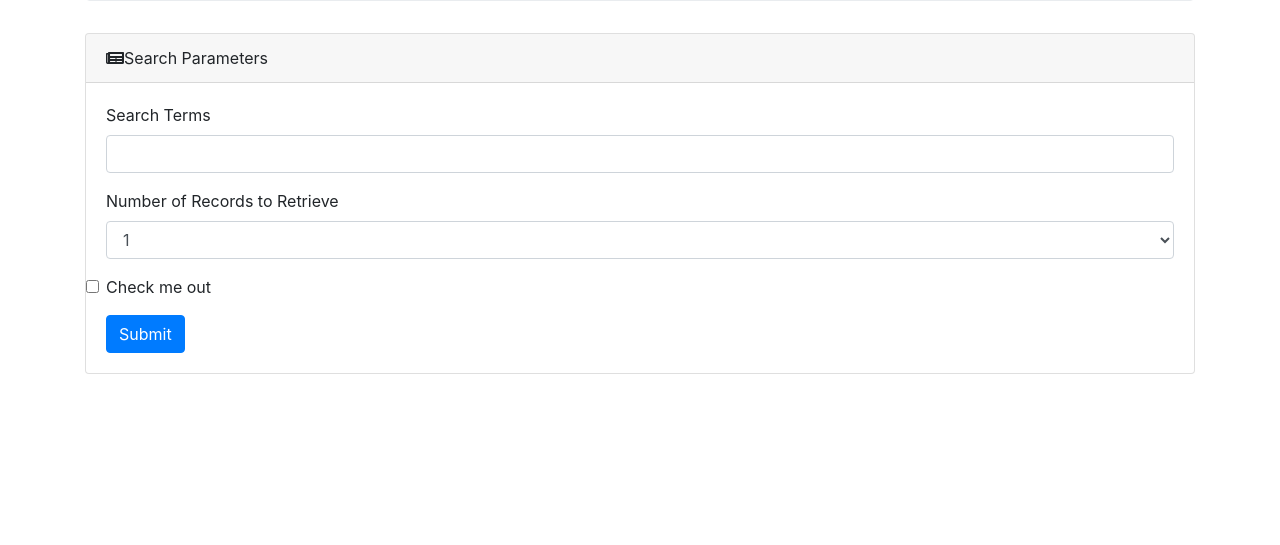
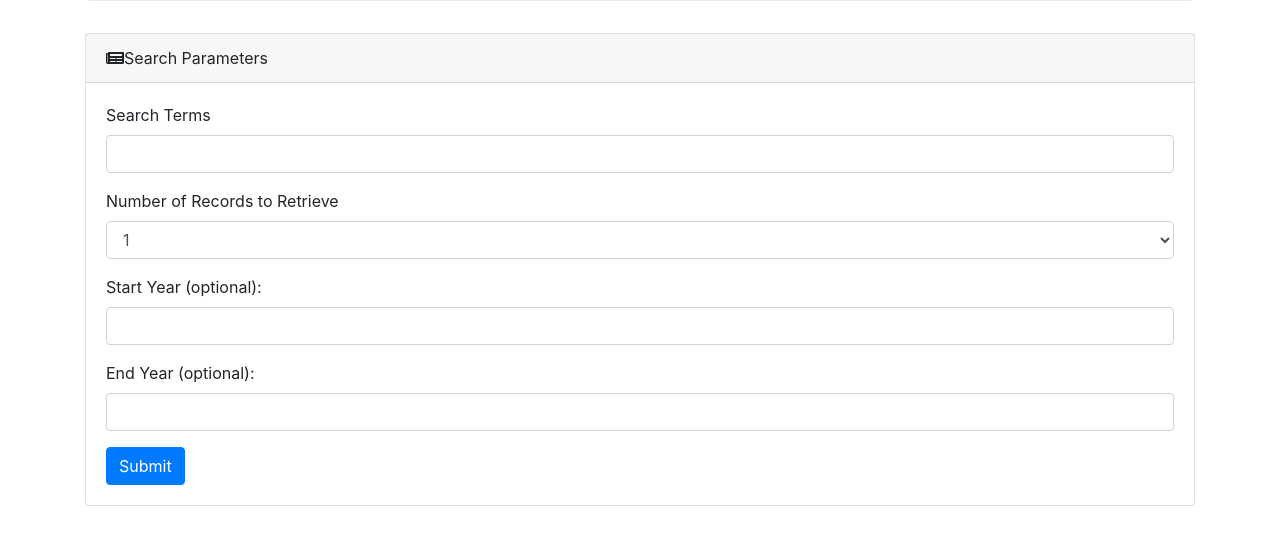
Before and after one commit to casethebase/NYTimesSearch, a plain HTML site: page index.html in a window 1280 px wide. Shown: the part 183-728 px from the top of the page. Drawn offline with nearby package versions, Linux system fonts and the light colour scheme.

Commit message:
index updated

```diff
--- a/index.html
+++ b/index.html
@@ -62,12 +62,19 @@
 
                                 <div class="form-group">
 
-                                      <input type="checkbox" class="form-check-input" id="exampleCheck1">
-                                      <label class="form-check-label" for="exampleCheck1">Check me out</label>
+                                        <label for="startYear">Start Year (optional):</label>
+                                        <input type="text" class="form-control" id="startYear">
 
                                 </div>
 
-                                <button type="submit" class="btn btn-primary">Submit</button>
+                                <div class="form-group">
+
+                                        <label for="endYear">End Year (optional):</label>
+                                        <input type="text" class="form-control" id="endYear">
+
+                                </div>
+
+                                <button type="submit" class="btn btn-primary submitBtn">Submit</button>
 
                             </form>
 
```
